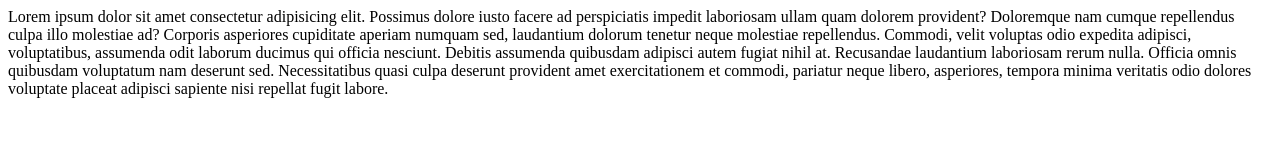
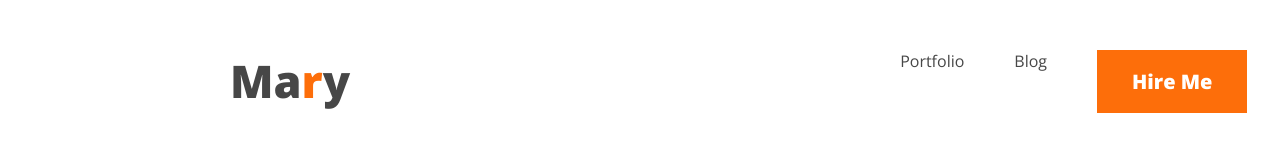
Before and after one commit to lubikas/first, a plain HTML site: page index.html in a window 1280 px wide. Drawn offline with nearby package versions, Linux system fonts and the light colour scheme.

Commit message:
second commment

```diff
--- a/index.html
+++ b/index.html
@@ -5,8 +5,25 @@
     <meta name="viewport" content="width=device-width, initial-scale=1.0">
     <title>first project</title>
     <link rel="stylesheet" href="style.css">
+    <link href="https://fonts.googleapis.com/css2?family=Open+Sans:wght@300;400;500;600;700;800&display=swap" rel="stylesheet">
 </head>
 <body>
-    Lorem ipsum dolor sit amet consectetur adipisicing elit. Possimus dolore iusto facere ad perspiciatis impedit laboriosam ullam quam dolorem provident? Doloremque nam cumque repellendus culpa illo molestiae ad? Corporis asperiores cupiditate aperiam numquam sed, laudantium dolorum tenetur neque molestiae repellendus. Commodi, velit voluptas odio expedita adipisci, voluptatibus, assumenda odit laborum ducimus qui officia nesciunt. Debitis assumenda quibusdam adipisci autem fugiat nihil at. Recusandae laudantium laboriosam rerum nulla. Officia omnis quibusdam voluptatum nam deserunt sed. Necessitatibus quasi culpa deserunt provident amet exercitationem et commodi, pariatur neque libero, asperiores, tempora minima veritatis odio dolores voluptate placeat adipisci sapiente nisi repellat fugit labore.
+  <header>
+    <nav>
+        <h1 class="text-color">Ma<span class="primary-color">r</span>y</h1>
+        <ul>
+            <li><a href="" class="text-color">Portfolio</a></li>
+            <li><a href="" class="text-color">Blog</a></li>
+            <li><button>Hire Me</button></li>
+        </ul>
+    </nav>
+  </header>
+
+
+  <main></main>
+
+  <footer></footer>
+
+
 </body>
 </html>
--- a/style.css
+++ b/style.css
@@ -0,0 +1,40 @@
+*{
+    margin: 0;
+    font-family: 'Open Sans', sans-serif;
+}
+.primary-color{
+    color: #FD6E0A;
+}
+.text-color{
+    color:#474747;
+}
+nav{
+    display: flex;
+    justify-content: space-between;
+}
+nav h1{
+    font-size: 45px;
+    font-weight: 800;
+   margin: 50px 230px;
+}
+nav ul{
+    display: flex;
+    margin: 50px 230px;
+}
+nav ul li{
+    list-style-type: none;
+    margin-left: 50px;
+}
+nav ul li a{
+    text-decoration: none;
+    padding-top: 20px;
+}
+nav ul li button{
+    white-space: nowrap;
+    color: #ffffff;
+    font-weight: 800;
+    background: #FD6E0A;
+    border: 0;
+    padding: 18px 35px;
+    font-size: 20px;
+}
```
Also changed, not shown: images/developer.png (added), images/hardy.png (added), images/header_bg.png (added), images/icons/facebook.png (added), images/icons/insta.png (added), images/icons/js.png (added), images/icons/mongo.png (added), images/icons/nodejs.png (added), images/icons/react.png (added), images/icons/twitter.png (added).
